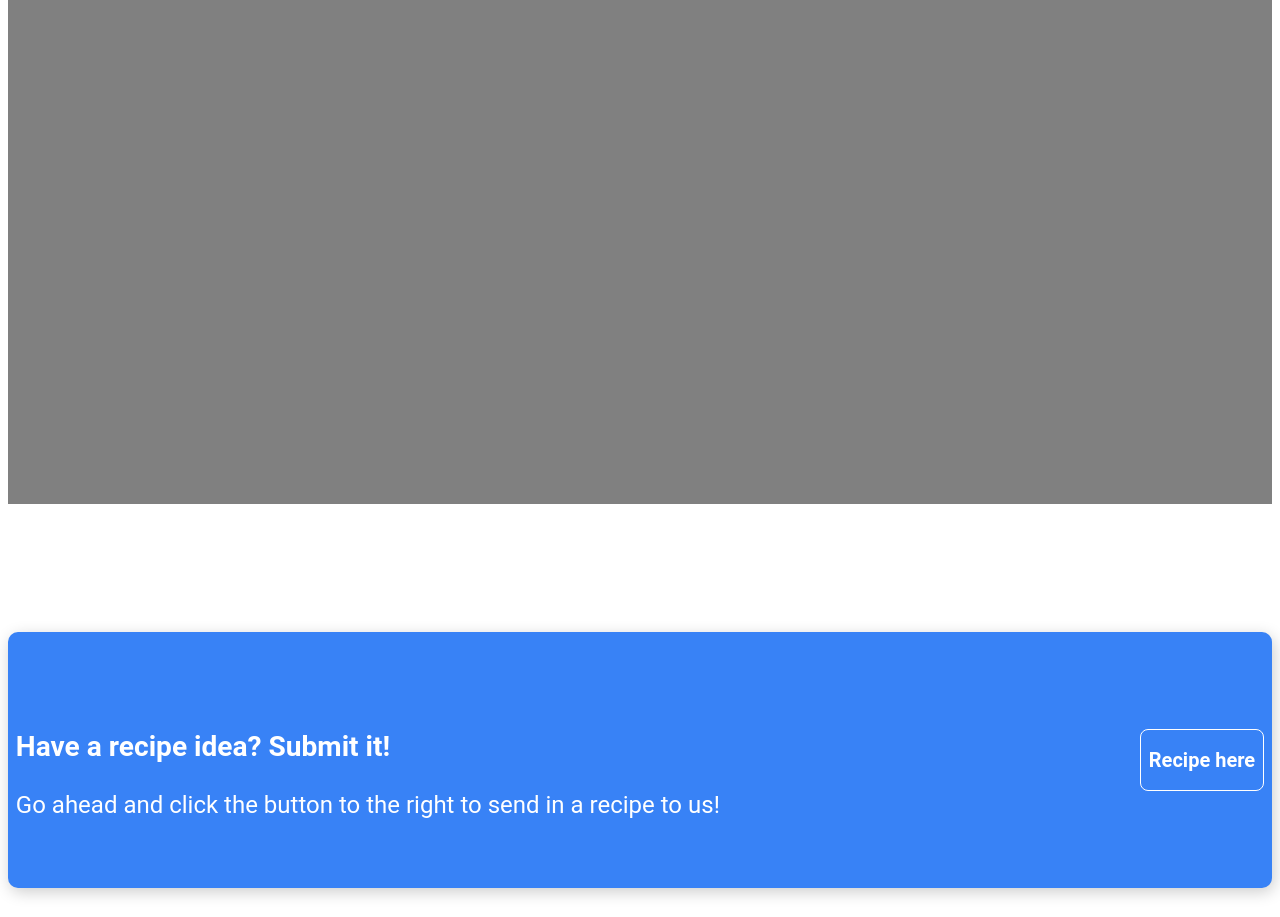
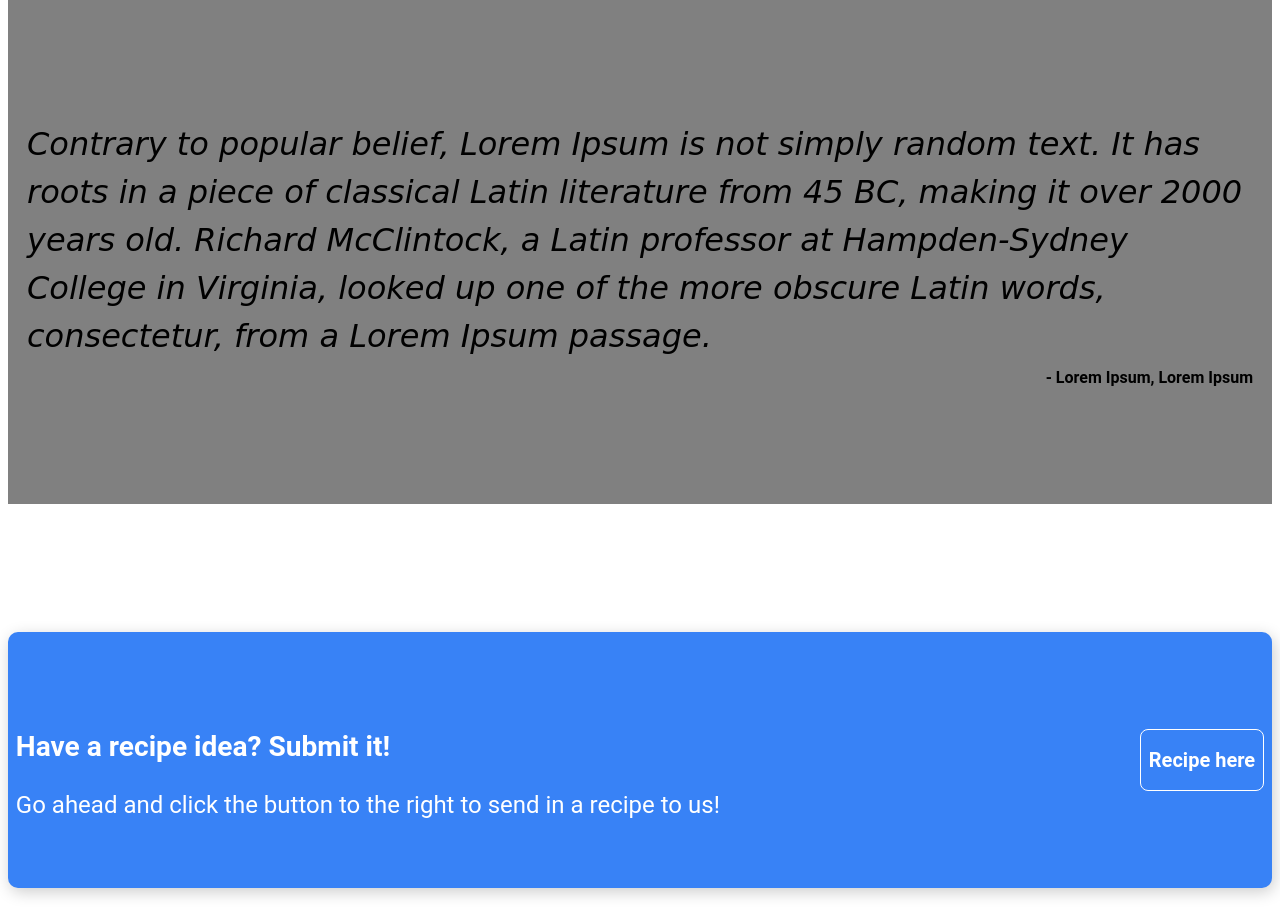
Before and after one commit to MLPM0rgan/odin-landing-page, a plain HTML site: page index.html in a window 1280 px wide. Shown: the part 1040-1957 px from the top of the page. Drawn offline with Linux system fonts and the light colour scheme.

Commit message:
add content to sec3 & style said content

```diff
--- a/index.html
+++ b/index.html
@@ -69,10 +69,16 @@
     <div class="section-three">
         <div class="quote">
             <div class="quote-text">
-
+                <em>Contrary to popular belief, Lorem Ipsum is not simply
+                random text. It has roots in a piece of classical
+                Latin literature from 45 BC, making it over 2000
+                years old. Richard McClintock, a Latin professor at
+                Hampden-Sydney College in Virginia, looked up one of
+                the more obscure Latin words, consectetur, from a
+                Lorem Ipsum passage.</em>
             </div>
             <div class="quote-credit">
-
+                - Lorem Ipsum, Lorem Ipsum
             </div>
         </div>
     </div>
--- a/styles.css
+++ b/styles.css
@@ -59,6 +59,27 @@ img {
     align-items: center;
 }
 
+.quote {
+    display: flex;
+    flex-direction: column;
+    height: 256px;
+    width: 1226px;
+    gap: 8px;
+}
+
+.quote-text {
+    font-size: 32px;
+    line-height: 48px;
+    font-weight: 100;
+    font-family: 'Lucida Calligraphy', cursive;
+}
+
+.quote-credit {
+    align-self: flex-end;
+    font-size: 16px;
+    font-weight: 700;
+}
+
 .section-four {
     justify-content: center;
     align-items: center;
```
